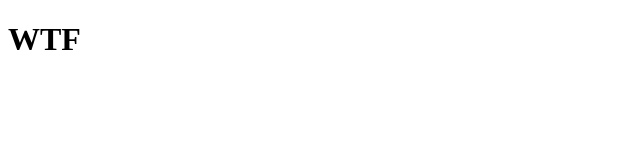
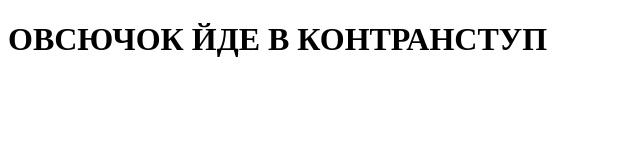
Before and after one commit to 4ernobaev/4ernobaev.github.io, a plain HTML site: page index.html in a window 1280 px wide. Shown: the whole page, without its empty margins (0-640 px from the left). Drawn offline with Linux system fonts and the light colour scheme.

Commit message:
Update index.html

```diff
--- a/index.html
+++ b/index.html
@@ -5,6 +5,6 @@
         <title>Kek</title>
     </head>
     <body>
-        <h1>WTF</h1>
+        <h1>ОВСЮЧОК ЙДЕ В КОНТРАНСТУП</h1>
     </body>
 </html>
```
